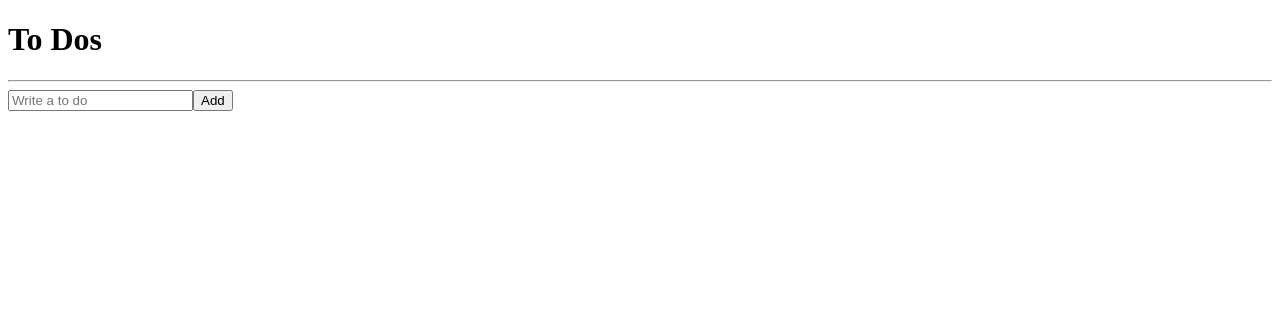
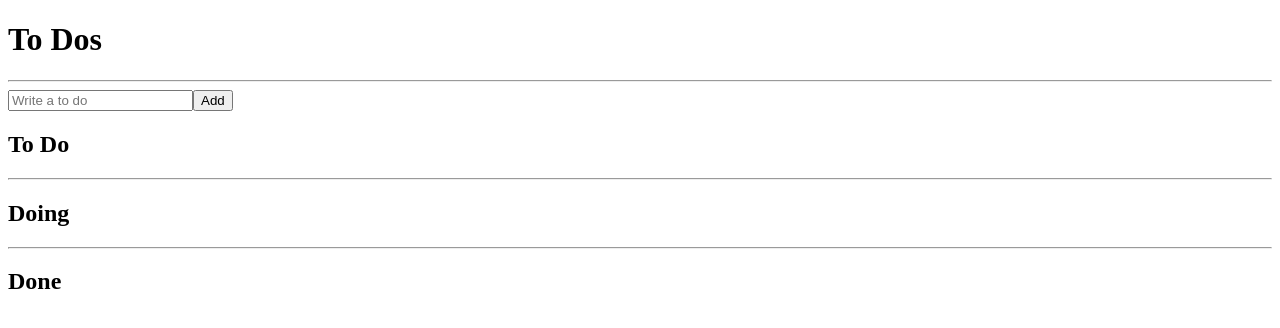
Before and after one commit to yuiseo/todo_list, a React (Create React App) app: page / in a window 1280 px wide. Shown: the top 328 px of the page. Built offline with nearby package versions, Linux system fonts and the light colour scheme.

Commit message:
selectors part one

```diff
--- a/src/components/ToDoList.tsx
+++ b/src/components/ToDoList.tsx
@@ -1,21 +1,32 @@
-import { useRecoilState, useRecoilValue } from 'recoil';
-import { toDoState } from './atoms';
+import { selector, useRecoilState, useRecoilValue } from 'recoil';
+import { toDoSelector, toDoState } from './atoms';
 import CreateToDo from './CreateToDo';
 import ToDo from './ToDo';
 
 
 function ToDoList(){
-
-  const toDos = useRecoilValue(toDoState);
-  console.log(toDos);
+  const [toDo,doing,done] = useRecoilValue(toDoSelector);
 
   return (
   <div>
     <h1>To Dos</h1>
     <hr/>
     <CreateToDo />
+    <h2>To Do</h2>
     <ul>
-      {toDos.map((toDo) => (<ToDo key={toDo.id} {...toDo} />)
+      {toDo.map((toDo) => (<ToDo key={toDo.id} {...toDo} />)
+        )}
+    </ul>
+    <hr />
+    <h2>Doing</h2>
+    <ul>
+      {doing.map((toDo) => (<ToDo key={toDo.id} {...toDo} />)
+        )}
+    </ul>
+    <hr />
+    <h2>Done</h2>
+    <ul>
+      {done.map((toDo) => (<ToDo key={toDo.id} {...toDo} />)
         )}
     </ul>
   </div>
--- a/src/components/atoms.tsx
+++ b/src/components/atoms.tsx
@@ -1,4 +1,4 @@
-import { atom } from 'recoil';
+import { atom,selector } from 'recoil';
 
 export interface IToDo {
   text:string;
@@ -9,3 +9,15 @@
   key:"toDo",
   default: [],
 })
+
+export const toDoSelector = selector({
+  key:"toDoSelector",
+  get: ({get}) => {
+    const toDos = get(toDoState)
+    return [
+    toDos.filter((todo)=>todo.category === "TO_DO"),
+    toDos.filter((toDo) =>toDo.category === "DOING"),
+    toDos.filter((toDo) =>toDo.category === "DONE"),
+  ];
+  }
+})
```
